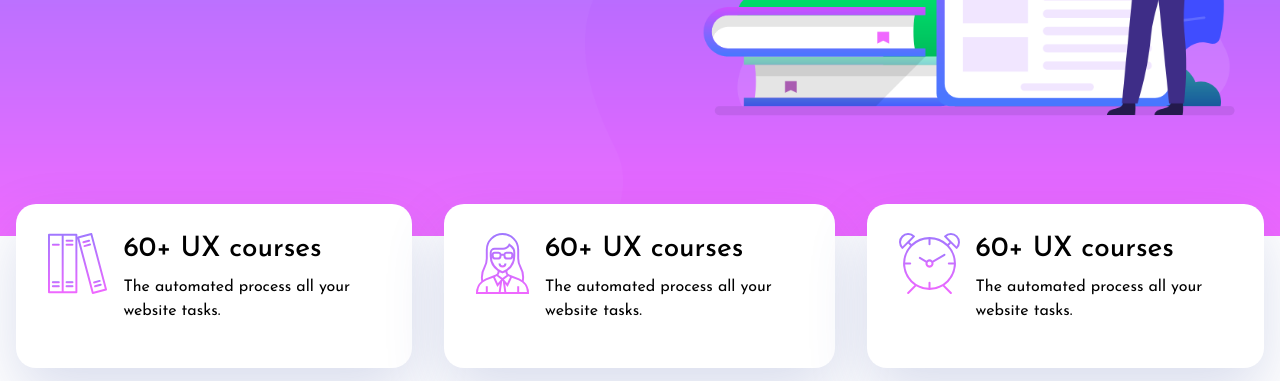
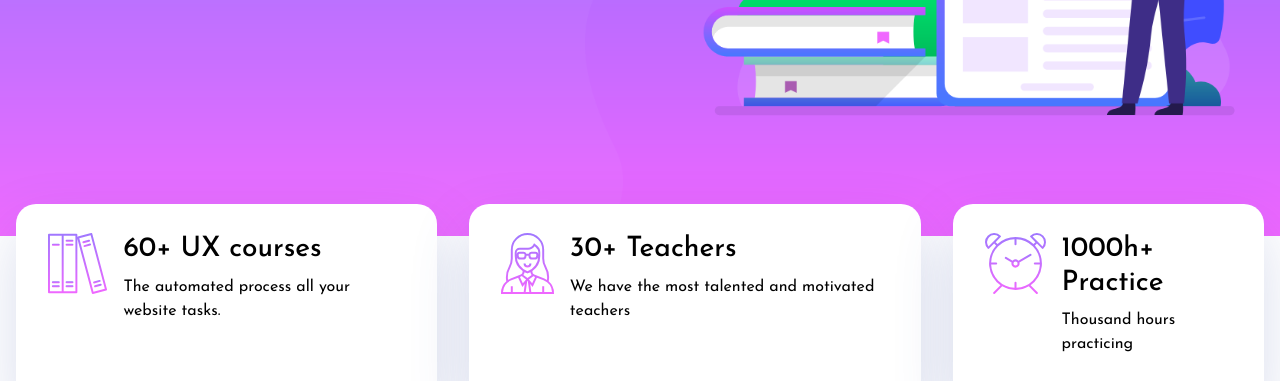
Before and after one commit to hoangtrungnguyen/hoangtrungnguyen.github.io, a plain HTML site: page index.html in a window 1280 px wide. Shown: the part 414-795 px from the top of the page. Drawn offline with Linux system fonts and the light colour scheme.

Commit message:
update text

```diff
--- a/index.html
+++ b/index.html
@@ -2,7 +2,7 @@
 <html lang="en">
 <head>
     <meta charset="UTF-8">
-    <title>Ubisoft</title>
+    <title>Welcome to our courses</title>
     <meta name="viewport" content="width=device-width, initial-scale=1.0">
     <link href="index.css" rel="stylesheet">
     <link href="assets/css/bootstrap.min.css" rel="stylesheet">
@@ -47,8 +47,8 @@
                 <img src="assets/icon/icon2.svg" alt="">
             </div>
             <div>
-                <h3>60+ UX courses</h3>
-                <p>The automated process all your website tasks.</p>
+                <h3>30+ Teachers</h3>
+                <p>We have the most talented and motivated teachers</p>
             </div>
         </div>
         <div class="service-item">
@@ -56,8 +56,8 @@
                 <img src="assets/icon/icon3.svg" alt="">
             </div>
             <div>
-                <h3>60+ UX courses</h3>
-                <p>The automated process all your website tasks.</p>
+                <h3>1000h+ Practice</h3>
+                <p>Thousand hours practicing</p>
             </div>
         </div>
     </div>
```
